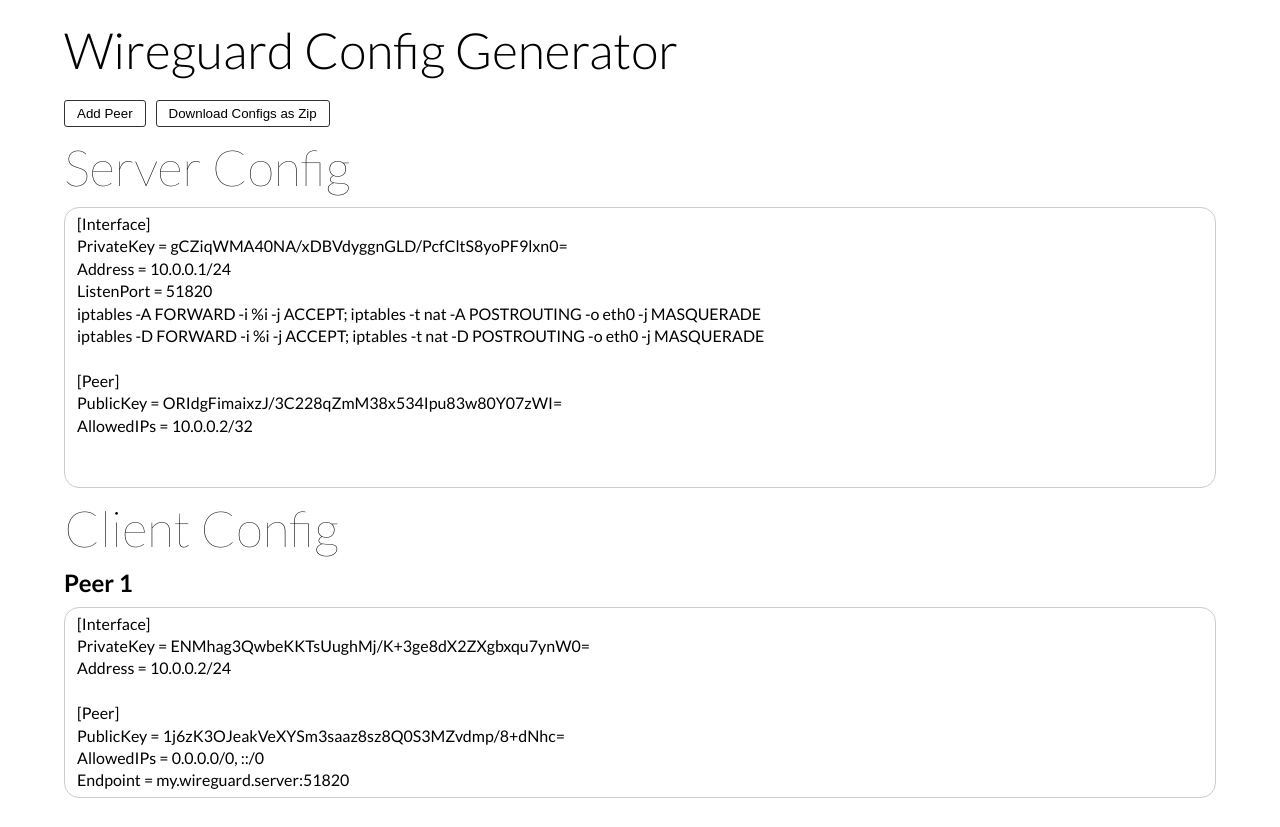
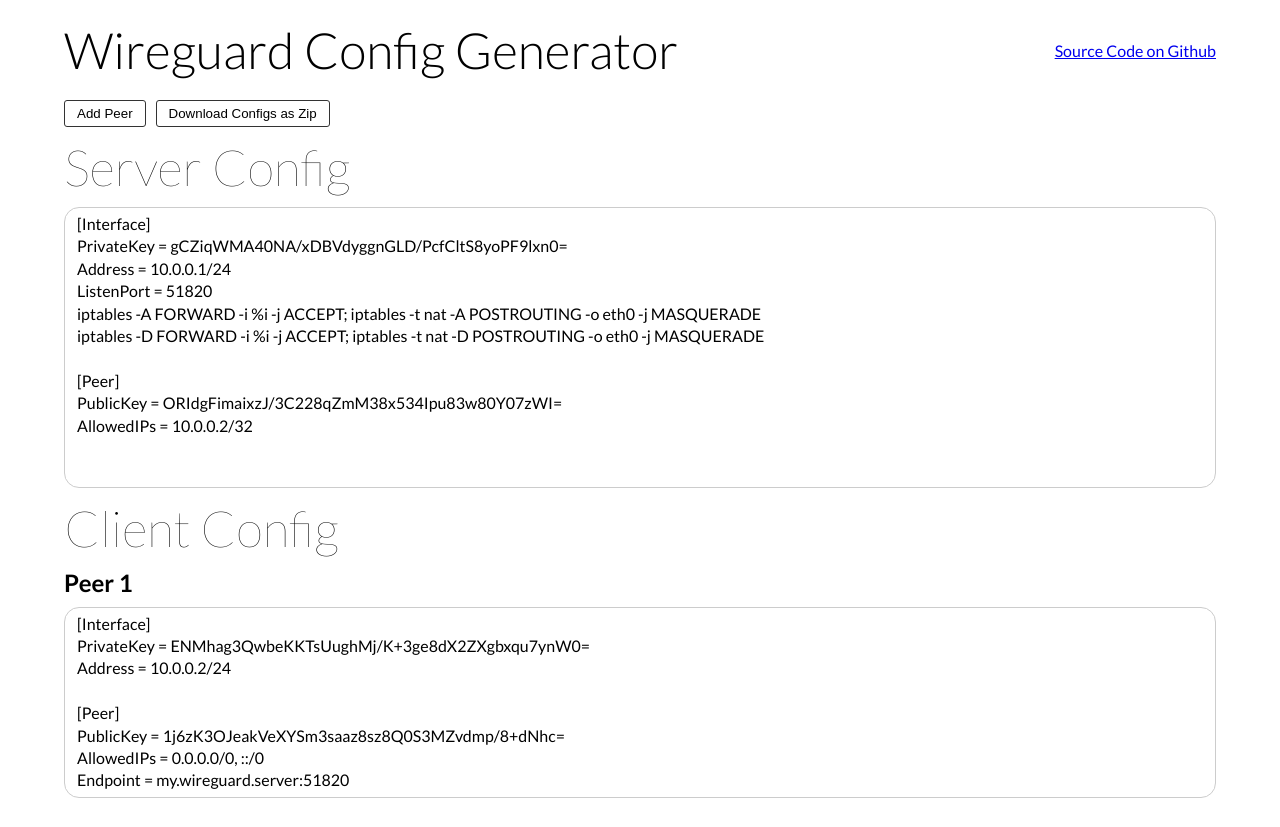
Before and after one commit to wxlai90/wireguard-config-generator, a React (Create React App) app: page / in a window 1280 px wide. Built offline with nearby package versions, Linux system fonts and the light colour scheme.

Commit message:
add link to repo, disable source maps generation

```diff
--- a/package.json
+++ b/package.json
@@ -14,7 +14,7 @@
   },
   "scripts": {
     "start": "react-scripts start",
-    "build": "react-scripts build",
+    "build": "GENERATE_SOURCEMAP=false react-scripts build",
     "test": "react-scripts test",
     "eject": "react-scripts eject"
   },
--- a/src/App.css
+++ b/src/App.css
@@ -57,3 +57,9 @@
   color: white;
   background-color: #333;
 }
+
+.df {
+  display: flex;
+  justify-content: space-between;
+  align-items: center;
+}
--- a/src/App.js
+++ b/src/App.js
@@ -28,8 +28,11 @@
 
   return (
     <div className="container">
-      <div>
+      <div className="df">
         <h1 className="header">Wireguard Config Generator</h1>
+        <a href="https://github.com/wxlai90/wireguard-config-generator">
+          Source Code on Github
+        </a>
       </div>
 
       {showConfig ? (
```
